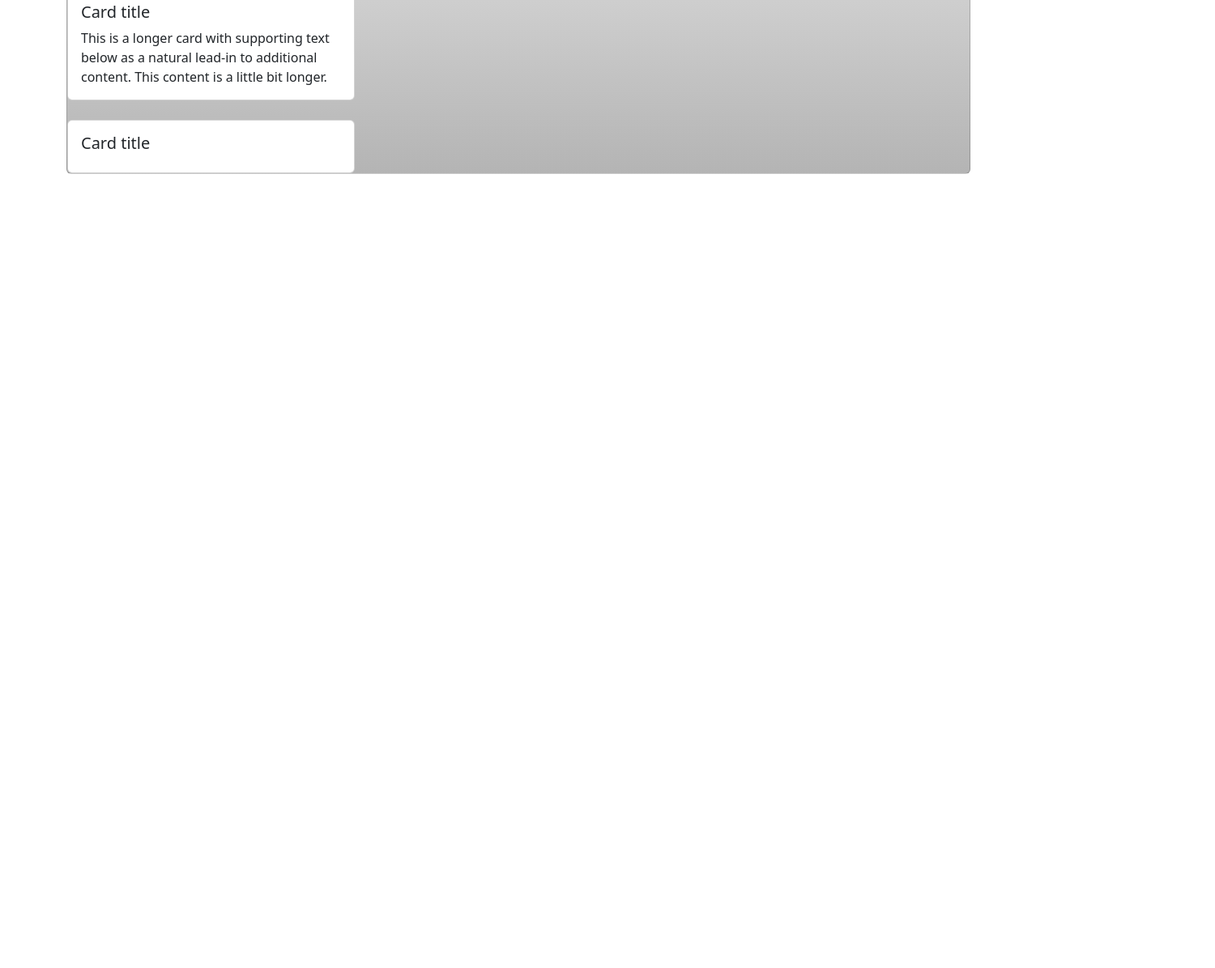
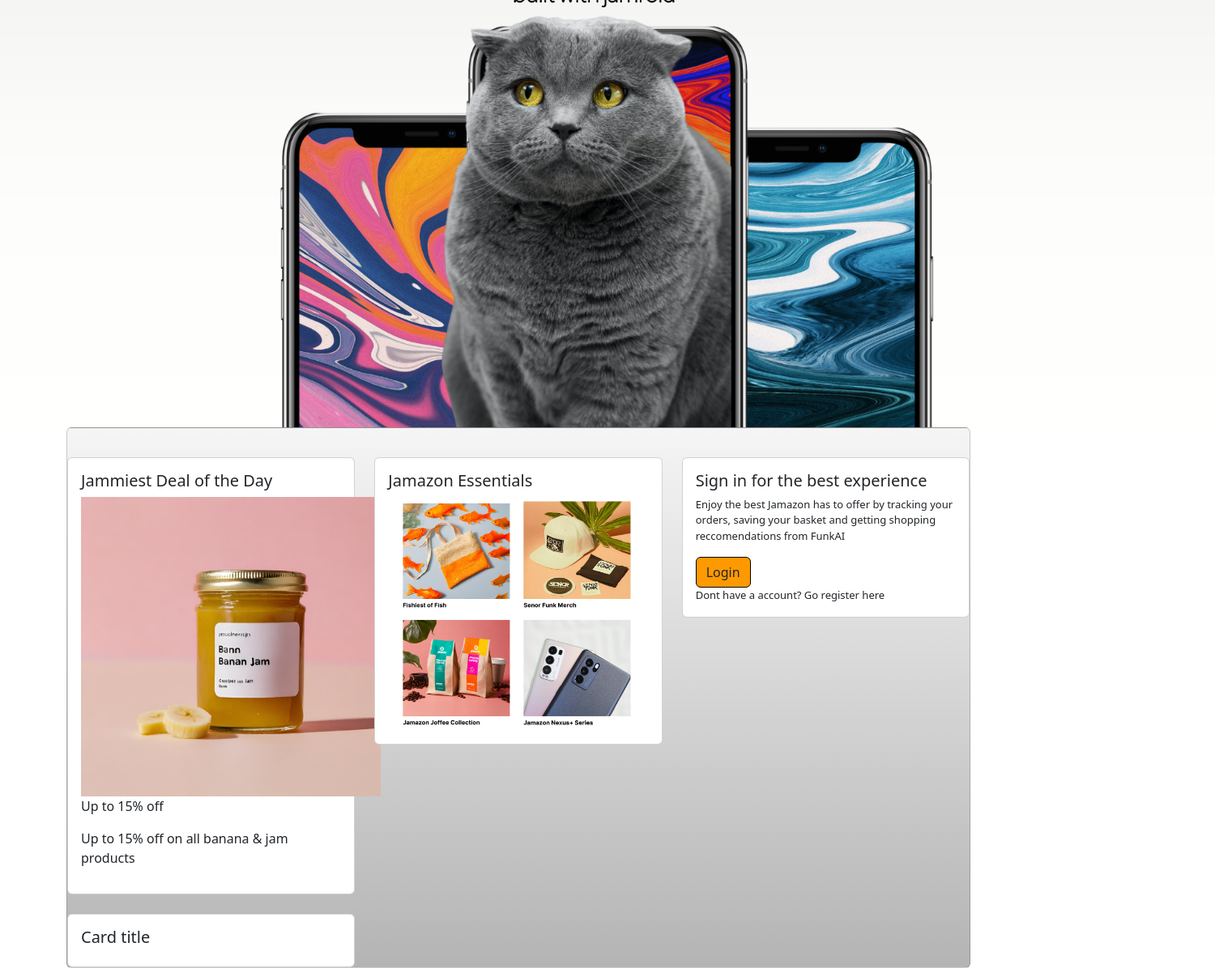
Before and after one commit to rokskro/JamazonWeb, a plain HTML site: page index.html in a window 1280 px wide. Shown: the part 402-1598 px from the top of the page at 81% size, 1500 px wide, since content can reach past the window. Before the commit the page ends 800 px from the top, so only its background shows below. Drawn offline with nearby package versions, Linux system fonts and the light colour scheme.

Commit message:
front update

```diff
--- a/index.html
+++ b/index.html
@@ -36,6 +36,19 @@
                 font-family:sans-serif;
             }
 
+            .container {
+              display: flex;
+              flex-wrap: wrap;
+            }
+
+            .container .image {
+              width: 50%;
+            }
+
+            .container img {
+              width: calc(100% - (2px * 2));
+
+            }
 
 
             .btn-jamazon {
@@ -123,28 +136,41 @@
           </nav>
 
 
+          <img class= "d-flex" src="jamazon-nexus.png" style="max-width: 1500px;">
+
         <div class="container">
-
-
-
             <div class="card grey">
                 <hr class="clear">
                 <!--Cards -->
                 <div class="row row-cols-1 row-cols-md-3 g-4 ">
                   <div class="col">
-                    <div class="card ">
-                      <img src="https://th.bing.com/th/id/R.fed7afcda9154763f6d6a215a54baee6?rik=YJSFTQrPxuwsOA&riu=http%3a%2f%2foutworldgamers.com%2fwp-content%2fuploads%2f2017%2f07%2fswitch-oficial.jpg&ehk=8ueNCmmFUytxhWZgmJ6mc8xvUUjqPwkYuvMCEvOKYn8%3d&risl=&pid=ImgRaw&r=0" class="card-img-top" alt="...">
+                    <div class="card" >
                       <div class="card-body">
-                        <h5 class="card-title">Card title</h5>
-                        <p class="card-text">This is a longer card with supporting text below as a natural lead-in to additional content. This content is a little bit longer.</p>
+                        <h5 class="card-title">Jammiest Deal of the Day</h5>
+                        <img src="jam-image.png" style="width: 370px;">
+                        <p class="card-text" >Up to 15% off</p>
+                        <p>Up to 15% off on all banana & jam products</p>
                       </div>
                     </div>
                   </div>
                   <div class="col">
-                    <div class="card">
+                    <div class="card" >
                       <div class="card-body">
-                        <h5 class="card-title">Card title</h5>
-                        <p class="card-text">This is a longer card with supporting text below as a natural lead-in to additional content. This content is a little bit longer.</p>
+                        <h5 class="card-title">Jamazon Essentials</h5>
+                        <div class="container">
+                          <div class="image">
+                            <img src="fish-image.png" />
+                          </div>
+                          <div class="image">
+                            <img src="senor-image.png" />
+                          </div>
+                          <div class="image">
+                            <img src="joffee-image.png" />
+                          </div>
+                          <div class="image">
+                            <img src="nexus-image.png" />
+                          </div>
+                        </div>
                       </div>
                     </div>
                   </div>
@@ -152,6 +178,7 @@
                     <div class="card">
                       <div class="card-body align-items-center">
                         <h5 class="card-title">Sign in for the best experience</h5>
+                        <p style="font-size: 13px;">Enjoy the best Jamazon has to offer by tracking your orders, saving your basket and getting shopping reccomendations from FunkAI</p>
                         <button class="amazon-button btn" type="submit">Login</button>
                         <p class="card-text" style="font-size: small;">Dont have a account? Go register here</p>
                       </div>
```
Also changed, not shown: fish-image.png (added), jam-image.png (added), jamazon-nexus.png (added), joffee-image.png (added), nexus-image.png (added), senor-image.png (added).
